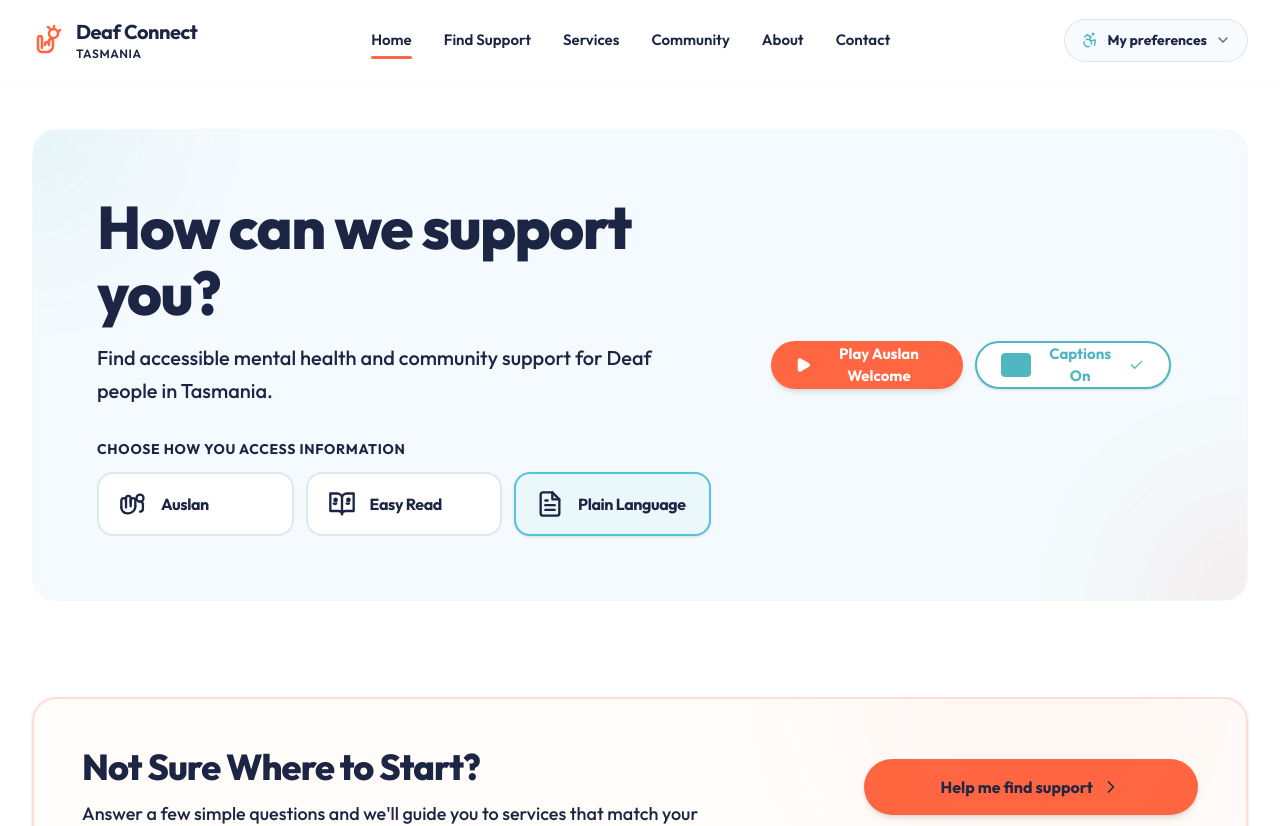
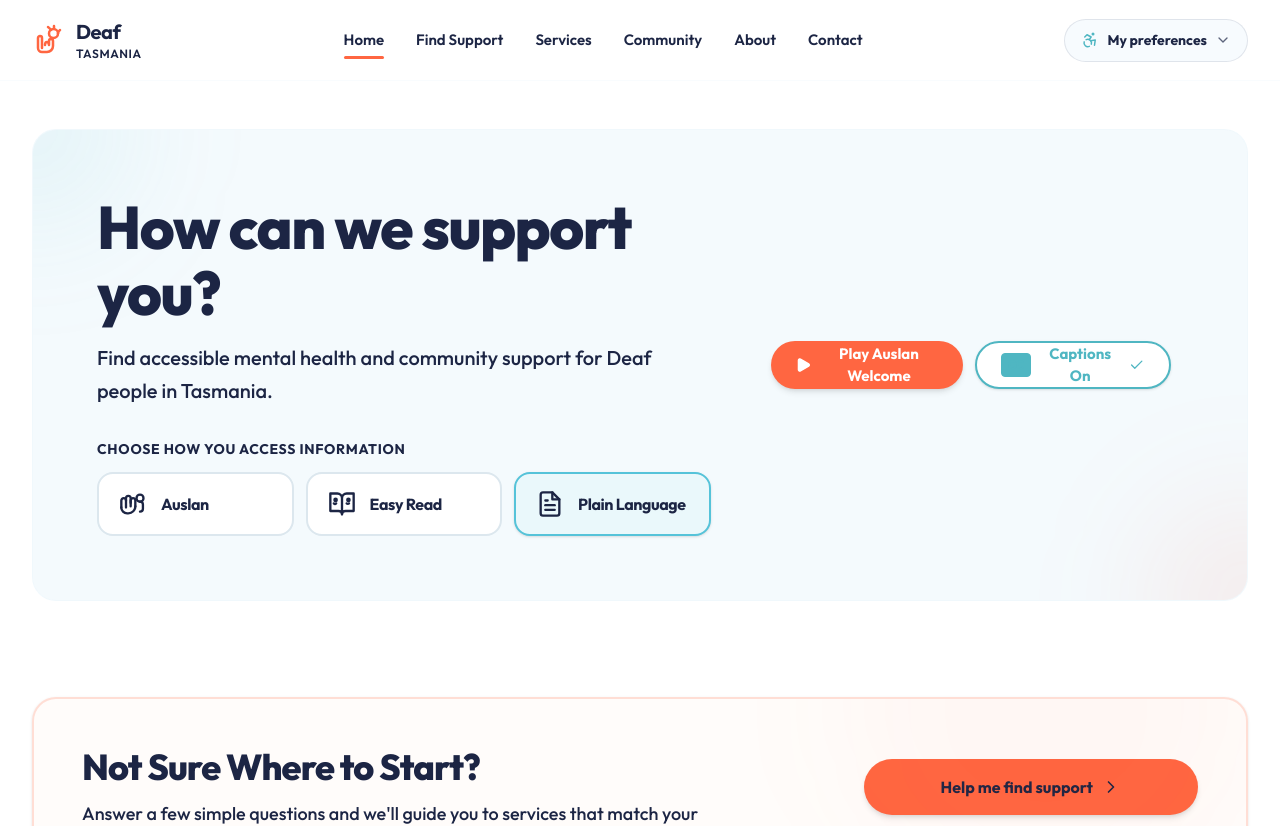
Before and after one commit to krishi-chheda/deafconnect, a Next.js app: page / in a window 1280 px wide. Shown: the top 826 px of the page. Built offline with nearby package versions, Linux system fonts and the light colour scheme.

Commit message:
feat: implement multi-modal support data structures and contact interface with accessibility-ready navigation components

```diff
--- a/src/app/about/page.tsx
+++ b/src/app/about/page.tsx
@@ -18,7 +18,7 @@ export default function AboutPage() {
         <div className="text-center md:text-left mb-10 border-b border-primaryText/10 pb-6">
           <span className="text-xs font-extrabold uppercase tracking-widest text-brand-teal">Project Background</span>
           <h1 className="text-3xl font-extrabold tracking-tight text-primaryText sm:text-4xl mt-1">
-            About Deaf Connect Tasmania
+            About Deaf Tasmania
           </h1>
           <p className="text-sm font-semibold text-primaryText/60 leading-relaxed mt-2">
             An accessible navigation platform helping Deaf Tasmanians find suitable mental health support.
@@ -28,7 +28,7 @@ export default function AboutPage() {
         {/* Auslan Interpreter Video Header in Auslan Mode */}
         {accessibilityMode === 'auslan' && (
           <div className="flex justify-center mb-10">
-            <InterpreterVideo stepKey="about" questionText="About Deaf Connect Tasmania" />
+            <InterpreterVideo stepKey="about" questionText="About Deaf Tasmania" />
           </div>
         )}
 
--- a/src/app/contact/page.tsx
+++ b/src/app/contact/page.tsx
@@ -49,7 +49,7 @@ export default function ContactPage() {
                 Contact Us
               </h1>
               <p className="text-sm font-semibold text-primaryText/60 leading-relaxed mt-2">
-                Reach out to Deaf Connect Tasmania through your preferred communication channel.
+                Reach out to Deaf Tasmania through your preferred communication channel.
               </p>
             </div>
 
--- a/src/app/layout.tsx
+++ b/src/app/layout.tsx
@@ -11,10 +11,10 @@ const outfit = Outfit({
 });
 
 export const metadata: Metadata = {
-  title: "Deaf Connect Tasmania | Accessible Support Services",
+  title: "Deaf Tasmania | Accessible Support Services",
   description: "Accessible mental health support, professional counseling, and community connection hubs for Deaf and hard-of-hearing Tasmanians. Custom layouts in Auslan, Easy Read, and Plain Language.",
   keywords: ["Deaf", "Tasmania", "Auslan", "Mental Health", "Support Services", "NDIS", "Counseling"],
-  authors: [{ name: "Deaf Connect Tasmania" }],
+  authors: [{ name: "Deaf Tasmania" }],
 };
 
 export const viewport: Viewport = {
--- a/src/app/support/talk/page.tsx
+++ b/src/app/support/talk/page.tsx
@@ -40,7 +40,7 @@ const ORGANISATIONS: Record<CommMethod, Organisation[]> = {
       desc: "Connects you with an Auslan interpreter online who speaks to the receiver on your behalf."
     },
     {
-      name: "Deaf Connect Tasmania Auslan Registry",
+      name: "Deaf Tasmania Auslan Registry",
       channel: "Auslan Interpreting",
       phone: "1300 773 777",
       email: "interpreting@deafconnect.org.au",
@@ -50,7 +50,7 @@ const ORGANISATIONS: Record<CommMethod, Organisation[]> = {
   ],
   chat: [
     {
-      name: "Deaf Connect Support Services",
+      name: "Deaf Tasmania Support Services",
       channel: "Live Chat & Contact",
       url: "https://deafconnect.org.au",
       desc: "Local, peer-supported counseling and contact services for Deaf Tasmanians."
@@ -78,7 +78,7 @@ const ORGANISATIONS: Record<CommMethod, Organisation[]> = {
   ],
   email: [
     {
-      name: "Deaf Connect Tasmania Support Desk",
+      name: "Deaf Tasmania Support Desk",
       channel: "Email Support",
       email: "support@deafconnecttas.org",
       desc: "Direct support coordinate queries and advice. Responds within 24 hours."
@@ -94,7 +94,7 @@ const ORGANISATIONS: Record<CommMethod, Organisation[]> = {
   ],
   inperson: [
     {
-      name: "Hobart Community Hub (Deaf Connect)",
+      name: "Hobart Community Hub (Deaf Tasmania)",
       channel: "In-Person Consultation",
       phone: "03 6211 4321",
       desc: "Visit our physical offices at 152 Macquarie St, Hobart. Wheelchair and interpreter accessible."
@@ -362,7 +362,7 @@ export default function TalkToSomeonePage() {
                             <div className="flex flex-col gap-1.5">
                               <h3 className="text-xl font-extrabold text-primaryText">Request Received!</h3>
                               <p className="text-xs text-primaryText/60 font-semibold max-w-[340px] leading-relaxed">
-                                Thank you. A Deaf Connect support officer will reach out to you using your preferred channel within 24 hours.
+                                Thank you. A Deaf Tasmania support officer will reach out to you using your preferred channel within 24 hours.
                               </p>
                             </div>
                               <button
--- a/src/components/Footer.tsx
+++ b/src/components/Footer.tsx
@@ -54,11 +54,11 @@ export default function Footer() {
             <Link
               href="/"
               className="flex items-center gap-2 focus:outline-none"
-              aria-label="Deaf Connect Tasmania Home"
+              aria-label="Deaf Tasmania Home"
             >
               {!isPlainLanguage && <HandSignIcon />}
               <div className="flex flex-col leading-none">
-                <span className="text-lg font-bold tracking-tight text-primaryText">Deaf Connect</span>
+                <span className="text-lg font-bold tracking-tight text-primaryText">Deaf</span>
                 <span className="text-[10px] font-semibold tracking-wider text-brand-teal uppercase">Tasmania</span>
               </div>
             </Link>
@@ -170,7 +170,7 @@ export default function Footer() {
         {/* Bottom footer row */}
         <div className="pt-6 flex flex-col sm:flex-row justify-between items-center gap-4 text-xs font-semibold text-primaryText/55">
           <div className="flex flex-col sm:flex-row items-center gap-2 sm:gap-6">
-            <span>© {new Date().getFullYear()} Deaf Connect Tasmania. Portfolio Prototype.</span>
+            <span>© {new Date().getFullYear()} Deaf Tasmania. Portfolio Prototype.</span>
             <a href="#accessibility-policy" className="hover:text-brand-coral transition-colors focus:outline-none">Accessibility Policy</a>
             <a href="#privacy" className="hover:text-brand-coral transition-colors focus:outline-none">Privacy Policy</a>
           </div>
--- a/src/components/Hero.tsx
+++ b/src/components/Hero.tsx
@@ -60,7 +60,7 @@ export default function Hero() {
   // Captions timeline mapping based on progress percent
   const getCaptionsText = (progress: number) => {
     if (progress < 2) return "";
-    if (progress < 25) return "Hello and welcome to Deaf Connect Tasmania! [🤟 Auslan signing]";
+    if (progress < 25) return "Hello and welcome to Deaf Tasmania! [🤟 Auslan signing]";
     if (progress < 50) return "We support your mental health and link you with community activities.";
     if (progress < 75) return "Select 'My Preferences' above to customize your text size and styling.";
     if (progress < 98) return "We are here to help. Reach out to us through any of our channels.";
--- a/src/components/Navbar.tsx
+++ b/src/components/Navbar.tsx
@@ -112,11 +112,11 @@ export default function Navbar() {
           <Link
             href="/"
             className="flex items-center gap-3 focus:outline-none"
-            aria-label="Deaf Connect Tasmania Home"
+            aria-label="Deaf Tasmania Home"
           >
             <HandSignIcon />
             <div className="flex flex-col leading-tight">
-              <span className="text-xl font-bold tracking-tight text-primaryText">Deaf Connect</span>
+              <span className="text-xl font-bold tracking-tight text-primaryText">Deaf</span>
               <span className="text-xs font-semibold tracking-wider text-brand-teal uppercase">Tasmania</span>
             </div>
           </Link>
--- a/src/components/guided/InterpreterVideo.tsx
+++ b/src/components/guided/InterpreterVideo.tsx
@@ -18,7 +18,7 @@ export default function InterpreterVideo({ stepKey, questionText }: InterpreterV
   const getCaptionsText = (key: string) => {
     switch (key) {
       case 'home':
-        return "[🤟 Auslan] Welcome to Deaf Connect Tasmania. Accessible mental health navigation for Deaf and hard-of-hearing Tasmanians.";
+        return "[🤟 Auslan] Welcome to Deaf Tasmania. Accessible mental health navigation for Deaf and hard-of-hearing Tasmanians.";
       case 'step1':
         return "[🤟 Auslan] Let's find support that works for you. What has been happening for you lately?";
       case 'step2':
@@ -36,9 +36,9 @@ export default function InterpreterVideo({ stepKey, questionText }: InterpreterV
       case 'community':
         return "[🤟 Auslan] Connect with local Tasmanian Deaf organisations, social meetups, sports clubs, and peer groups.";
       case 'contact':
-        return "[🤟 Auslan] Get in touch with Deaf Connect Tasmania via SMS, email, or National Relay Service.";
+        return "[🤟 Auslan] Get in touch with Deaf Tasmania via SMS, email, or National Relay Service.";
       case 'about':
-        return "[🤟 Auslan] Learn about Deaf Connect Tasmania, our purpose, disclaimers, and the Monash Innovation Guarantee.";
+        return "[🤟 Auslan] Learn about Deaf Tasmania, our purpose, disclaimers, and the Monash Innovation Guarantee.";
       default:
         return "[🤟 Auslan] Support information and guidance is provided below.";
     }
--- a/src/data/auslan.ts
+++ b/src/data/auslan.ts
@@ -201,10 +201,10 @@ export const auslanData: TranslationSchema = {
       },
       {
         id: "groups",
-        title: "Deaf Connect Groups",
+        title: "Deaf Tasmania Groups",
         description: "Peer support groups and community events for Deaf people.",
         imageSrc: "/illustrations/service_community.png",
-        imageAlt: "Drawing of happy gesturing community members representing Deaf Connect Groups",
+        imageAlt: "Drawing of happy gesturing community members representing Deaf Tasmania Groups",
         communication: ["auslan", "interpreter"],
         delivery: "In person",
         location: "Tasmania",
--- a/src/data/easyRead.ts
+++ b/src/data/easyRead.ts
@@ -201,10 +201,10 @@ export const easyReadData: TranslationSchema = {
       },
       {
         id: "groups",
-        title: "Deaf Connect Groups",
+        title: "Deaf Tasmania Groups",
         description: "Peer support groups and community events for Deaf people.",
         imageSrc: "/illustrations/service_community.png",
-        imageAlt: "Drawing of happy gesturing community members representing Deaf Connect Groups",
+        imageAlt: "Drawing of happy gesturing community members representing Deaf Tasmania Groups",
         communication: ["auslan", "interpreter"],
         delivery: "In person",
         location: "Tasmania",
--- a/src/data/plainLanguage.ts
+++ b/src/data/plainLanguage.ts
@@ -201,10 +201,10 @@ export const plainLanguageData: TranslationSchema = {
       },
       {
         id: "groups",
-        title: "Deaf Connect Groups",
+        title: "Deaf Tasmania Groups",
         description: "Peer support groups and community events for Deaf people.",
         imageSrc: "/illustrations/service_community.png",
-        imageAlt: "Drawing of happy gesturing community members representing Deaf Connect Groups",
+        imageAlt: "Drawing of happy gesturing community members representing Deaf Tasmania Groups",
         communication: ["auslan", "interpreter"],
         delivery: "In person",
         location: "Tasmania",
--- a/src/data/services.ts
+++ b/src/data/services.ts
@@ -69,10 +69,10 @@ export const servicesData: Record<string, ServiceDetails> = {
   },
   groups: {
     id: "groups",
-    title: "Deaf Connect Groups",
+    title: "Deaf Tasmania Groups",
     tagline: "Meet other Deaf people at peer support sessions.",
     description: "Peer support groups and community events for Deaf people.",
-    longDescription: "Deaf Connect Groups are peer-led social gatherings, peer counseling circles, and community meetups held across Tasmania. These groups are run by Deaf community leaders and offer Tasmanians a chance to meet peers, share advice on NDIS navigation, participate in Auslan sign workshops, and reduce social isolation in a friendly, informal environment.",
+    longDescription: "Deaf Tasmania Groups are peer-led social gatherings, peer counseling circles, and community meetups held across Tasmania. These groups are run by Deaf community leaders and offer Tasmanians a chance to meet peers, share advice on NDIS navigation, participate in Auslan sign workshops, and reduce social isolation in a friendly, informal environment.",
     imageSrc: "/illustrations/service_community.png",
     imageAlt: "Three community members talking",
     communication: ["auslan", "interpreter"],
```
